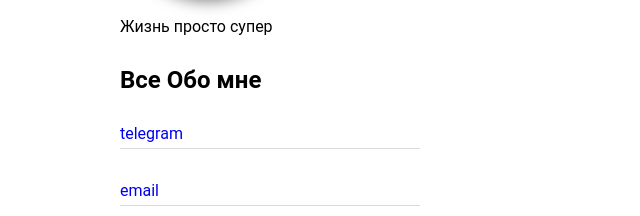
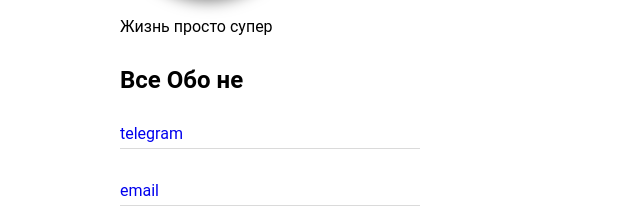
Before and after one commit to IgorSoloshin/-HTML-CSS, a plain HTML site: page index.html in a window 1280 px wide. Shown: the part 260-476 px from the top of the page, 0-640 px from the left. Drawn offline with Linux system fonts and the light colour scheme.

Commit message:
Изменил чуть чуть в себе

```diff
--- a/index.html
+++ b/index.html
@@ -14,7 +14,7 @@
 
 			<p>Жизнь просто супер</p>
 
-			<h2>Все Обо мне</h2>
+			<h2>Все Обо не</h2>
 
 			<div class="contacts">
 
```
